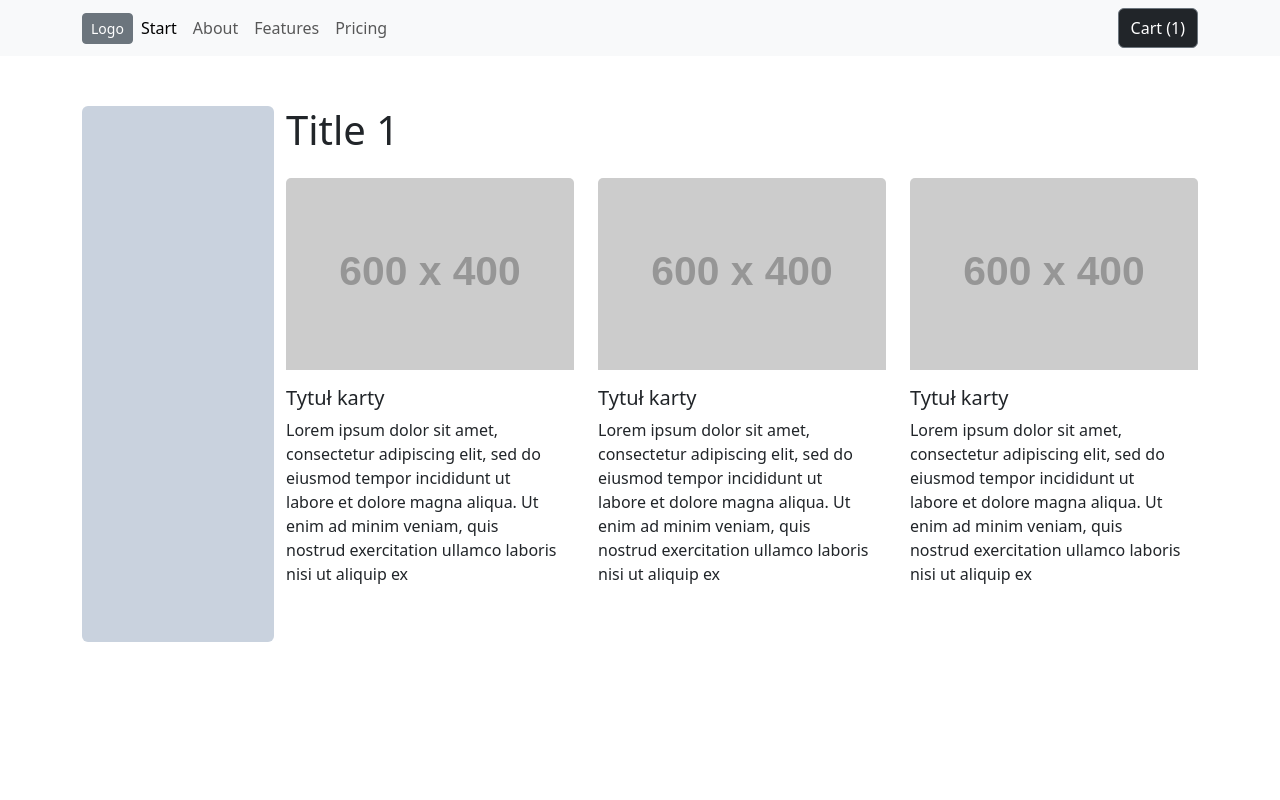
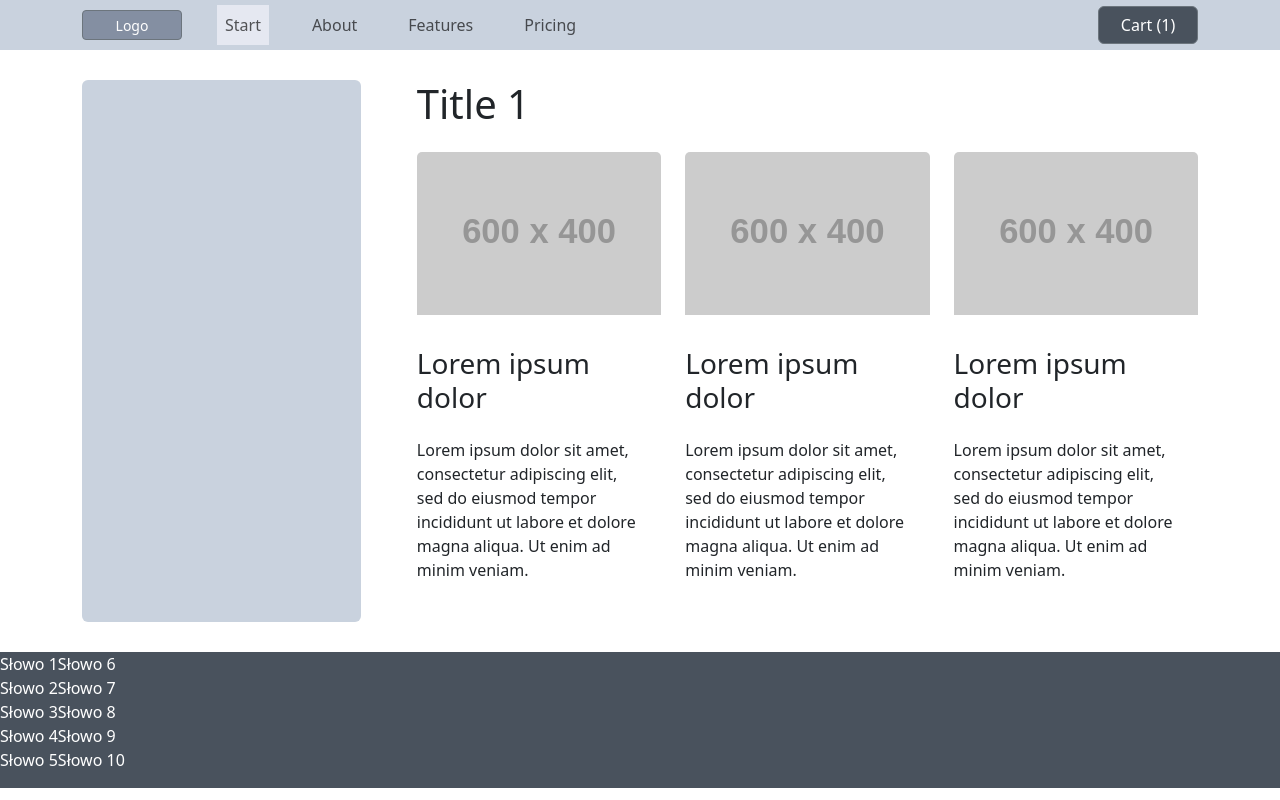
Before and after one commit to SzymonSleboda/Company_Homepage_Template, a plain HTML site: page index2.html in a window 1280 px wide. Drawn offline with nearby package versions, Linux system fonts and the light colour scheme; placeholder pictures from the web are drawn by us.

Commit message:
Update index2.html

```diff
--- a/index2.html
+++ b/index2.html
@@ -12,23 +12,73 @@
     />
     <style>
       .section-card {
-        width: 18rem;
+        width: 100%;
         border: none;
       }
       .colorful-area {
-        /* max-width: ; */
-        background-color: #c9d2de ; /* Kolor tła */
-        width: 15vw;
+        background: #c9d2de; /* Kolor tła */
+        min-width: 25%;
       }
       .section {
-        padding-top: 50px; /* Odstęp na górze sekcji */
-            padding-bottom: 50px; /* Odstęp na dole sekcji */
-            min-height: 300px; /* Minimalna wysokość sekcji */
+        padding-top: 30px; /* Odstęp na górze sekcji */
+        padding-bottom: 30px; /* Odstęp na dole sekcji */
+        min-height: 300px; /* Minimalna wysokość sekcji */
+      }
+
+      .footer {
+        background: #49525d;
+        max-height: 250px;
+      }
+      .footer-colorful--area {
+        background: #c9d2de;
+      }
+      .card-wrapper {
+        @media screen and (min-width: 992px) {
+          max-width: 70%;
+        }
+      }
+      .navbar-color {
+        background: #c9d2de;
+      }
+      .nav-items {
+        flex-direction: column; /* Ustaw kierunek na kolumnę */
+        align-items: center; /* Wyśrodkuj elementy w pionie */
+        text-align: center;
+        justify-content: center;
+        @media screen and (min-width: 992px) {
+          justify-content: space-between;
+          display: flex;
+          flex-direction: row;
+          height: 50px;
+        }
+      }
+      @media screen and (min-width: 992px) {
+        .nav-list {
+          width: 45%;
+          justify-content: space-between;
+          height: 100%;
+        }
+
+        .nav-list li:nth-child(2) {
+          background: #e5e8f1;
+        }
+      }
+      .nav-logo--button {
+        width: 100px;
+        height: 30px;
+        background: #848fa2;
+      }
+      .nav-cart--button {
+        width: 100px;
+        background: #49525d;
+      }
+      .navbar-menu--collapsed {
+        height: 50px;
       }
     </style>
   </head>
   <body>
-    <nav class="navbar navbar-expand-lg navbar-light bg-light">
+    <nav class="navbar navbar-expand-lg navbar-color p-0">
       <!-- Dodaj przycisk do zmiany menu na mobilnych urządzeniach -->
       <button
         class="navbar-toggler"
@@ -44,13 +94,17 @@
 
       <!-- Zawartość głównego menu nawigacyjnego -->
       <div class="collapse navbar-collapse" id="navbarNav">
-        <div class="container d-flex justify-content-between">
-          <ul class="navbar-nav d-flex align-items-center">
+        <div class="container nav-items">
+          <ul class="navbar-nav nav-list d-flex align-items-center gx-3">
             <li class="nav-item">
-              <button class="btn btn-sm btn-secondary btn-block">Logo</button>
+              <button
+                class="btn btn-sm btn-secondary btn-block nav-logo--button"
+              >
+                Logo
+              </button>
             </li>
             <li class="nav-item">
-              <a class="nav-link active" aria-current="page" href="#">Start</a>
+              <a class="nav-link" href="#">Start</a>
             </li>
             <li class="nav-item">
               <a class="nav-link" href="#">About</a>
@@ -62,14 +116,16 @@
               <a class="nav-link" href="#">Pricing</a>
             </li>
           </ul>
-          <button class="btn btn-secondary bg-dark ml-auto">Cart (1)</button>
+          <button class="btn btn-secondary nav-cart--button ml-auto">
+            Cart (1)
+          </button>
         </div>
       </div>
     </nav>
     <section class="section container d-flex justify-content-between">
-      <div class="colorful-area rounded d-none d-xl-block"></div>
-      <div>
-        <h1 class="pb-3"  >Title 1</h1>
+      <div class="colorful-area rounded d-none d-lg-block"></div>
+      <div class="card-wrapper">
+        <h1 class="pb-3">Title 1</h1>
         <ul class="row list-unstyled justify-content-center">
           <li class="col-lg-4 col-md-6 col-sm-12">
             <div class="card section-card mb-4">
@@ -78,13 +134,12 @@
                 class="card-img-top"
                 alt="Obrazek"
               />
-              <div class="card-body ps-0">
-                <h5 class="card-title">Tytuł karty</h5>
+              <div class="card-body ps-0 pb-0">
+                <h3 class="card-title py-3">Lorem ipsum dolor</h3>
                 <p class="card-text">
                   Lorem ipsum dolor sit amet, consectetur adipiscing elit, sed
                   do eiusmod tempor incididunt ut labore et dolore magna aliqua.
-                  Ut enim ad minim veniam, quis nostrud exercitation ullamco
-                  laboris nisi ut aliquip ex
+                  Ut enim ad minim veniam.
                 </p>
               </div>
             </div>
@@ -96,13 +151,12 @@
                 class="card-img-top"
                 alt="Obrazek"
               />
-              <div class="card-body ps-0">
-                <h5 class="card-title">Tytuł karty</h5>
+              <div class="card-body ps-0 pb-0">
+                <h3 class="card-title py-3">Lorem ipsum dolor</h3>
                 <p class="card-text">
                   Lorem ipsum dolor sit amet, consectetur adipiscing elit, sed
                   do eiusmod tempor incididunt ut labore et dolore magna aliqua.
-                  Ut enim ad minim veniam, quis nostrud exercitation ullamco
-                  laboris nisi ut aliquip ex
+                  Ut enim ad minim veniam.
                 </p>
               </div>
             </div>
@@ -114,13 +168,12 @@
                 class="card-img-top"
                 alt="Obrazek"
               />
-              <div class="card-body ps-0">
-                <h5 class="card-title">Tytuł karty</h5>
+              <div class="card-body ps-0 pb-0">
+                <h3 class="card-title py-3">Lorem ipsum dolor</h3>
                 <p class="card-text">
                   Lorem ipsum dolor sit amet, consectetur adipiscing elit, sed
                   do eiusmod tempor incididunt ut labore et dolore magna aliqua.
-                  Ut enim ad minim veniam, quis nostrud exercitation ullamco
-                  laboris nisi ut aliquip ex
+                  Ut enim ad minim veniam.
                 </p>
               </div>
             </div>
@@ -128,6 +181,29 @@
         </ul>
       </div>
     </section>
+    <section class="footer">
+      <div class="footer-colorful--area"></div>
+      <div class="d-flex flex-wrap">
+        <div>
+          <ul class="list-unstyled text-white">
+            <li>Słowo 1</li>
+            <li>Słowo 2</li>
+            <li>Słowo 3</li>
+            <li>Słowo 4</li>
+            <li>Słowo 5</li>
+          </ul>
+        </div>
+        <div>
+          <ul class="list-unstyled text-white">
+            <li>Słowo 6</li>
+            <li>Słowo 7</li>
+            <li>Słowo 8</li>
+            <li>Słowo 9</li>
+            <li>Słowo 10</li>
+          </ul>
+        </div>
+      </div>
+    </section>
     <script src="https://code.jquery.com/jquery-3.5.1.slim.min.js"></script>
     <script src="https://cdn.jsdelivr.net/npm/@popperjs/core@2.5.3/dist/umd/popper.min.js"></script>
     <script src="https://maxcdn.bootstrapcdn.com/bootstrap/4.5.2/js/bootstrap.min.js"></script>
```
